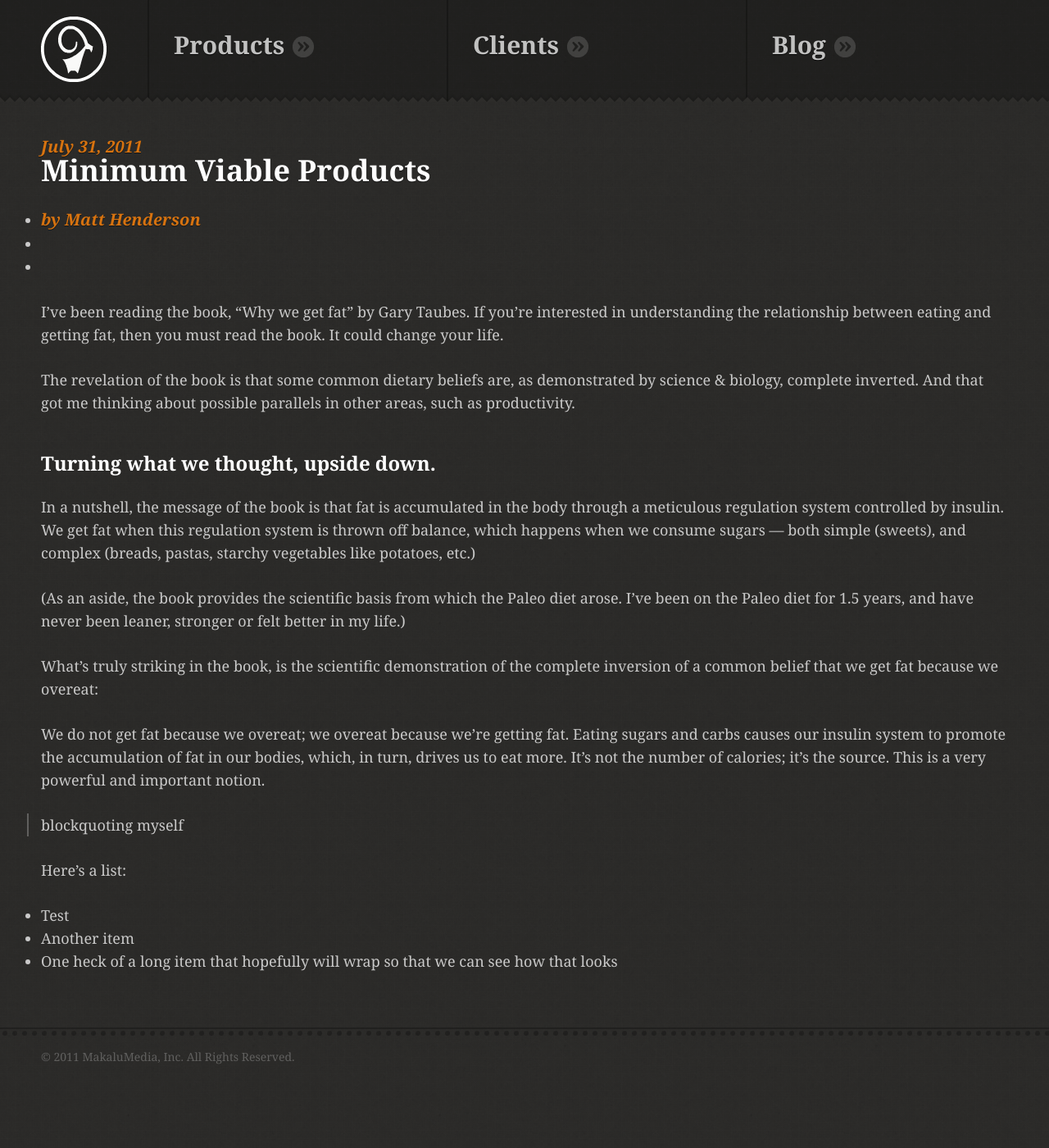
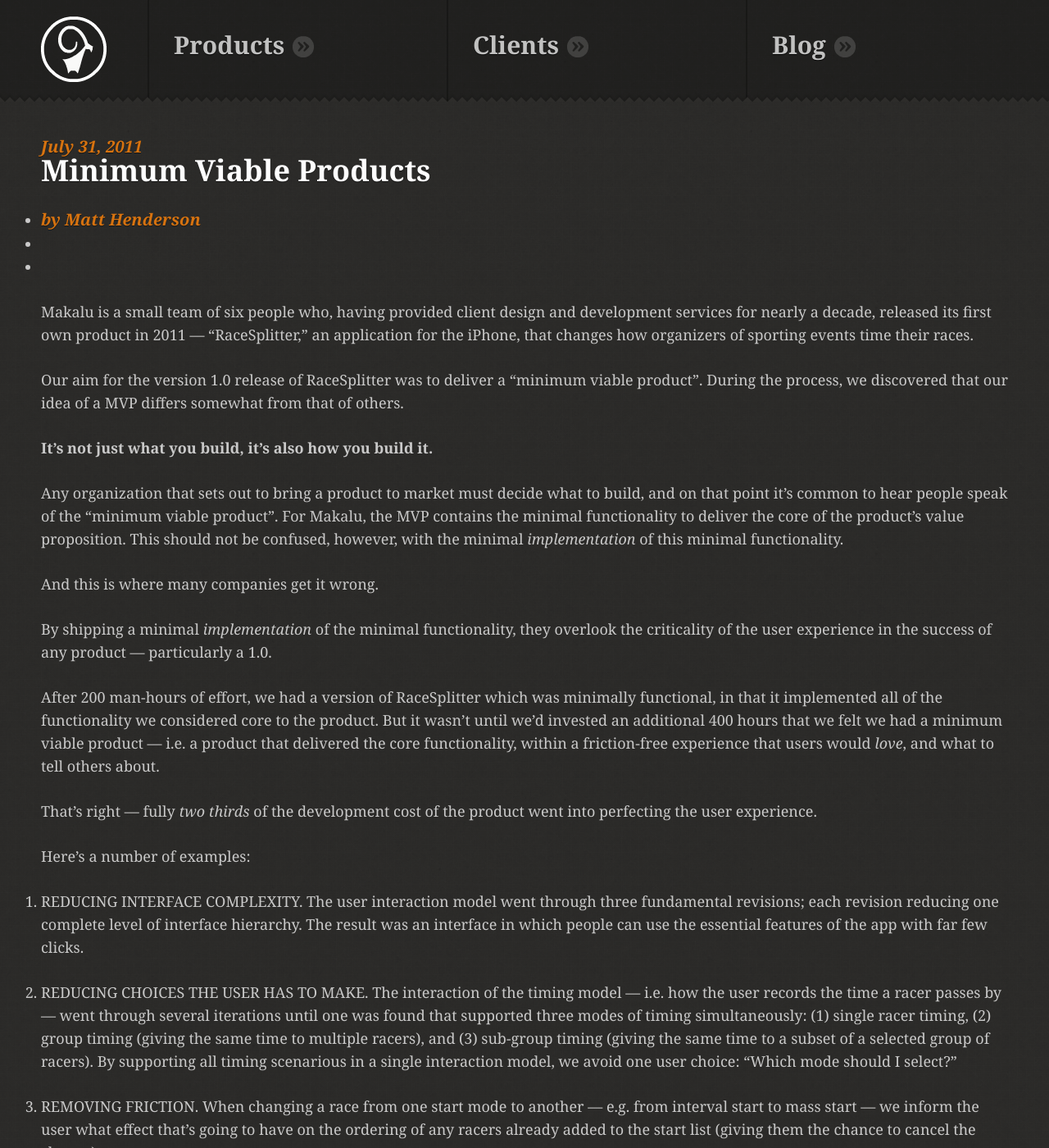
Before and after one commit to makalu/makalu.github.com, a Jekyll site: the page built from blog/_posts/2011-07-31-minimum-viable-product.markdown, in a window 1280 px wide and 1400 px high. Shown: the whole window at 82% size. Built offline with Jekyll 4.4.1, drawn with Linux system fonts in a browser that asks for light colours; nearby versions of some CDN libraries; some of the changed text lies outside the part shown.

Commit message:
Added content for the minimum viable product blog.

```diff
--- a/blog/_posts/2011-07-31-minimum-viable-product.markdown
+++ b/blog/_posts/2011-07-31-minimum-viable-product.markdown
@@ -3,27 +3,49 @@
 title: Minimum Viable Products
 author: Matt Henderson
 teaser: Right now we're discussing minimum viable products.
-excerpt: Lorem ipsum dolor sit amet, consectetur adipisicing elit, sed do eiusmod tempor incididunt ut labore et dolore magna aliqua. Ut enim ad minim veniam, quis nostrud exercitation ullamco laboris nisi ut aliquip ex ea commodo consequat. Duis aute irure dolor in reprehenderit in voluptate velit esse cillum dolore eu fugiat nulla pariatur. Excepteur sint occaecat cupidatat non proident, sunt in culpa qui officia deserunt mollit anim id est laborum.
+excerpt: Makalu is a small team of six people who, having provided client design and development services for nearly a decade, released its first own product in 2011 — “RaceSplitter,” an application for the iPhone, that changes how organizers of sporting events time their races. Our aim for the version 1.0 release of RaceSplitter was to deliver a “minimum viable product”. During the process, we discovered that our idea of a MVP differs somewhat from that of others.
 ---
 
-I’ve been reading the book, “Why we get fat” by Gary Taubes. If you’re interested in understanding the relationship between eating and getting fat, then you must read the book. It could change your life.
+Makalu is a small team of six people who, having provided client design and development services for nearly a decade, released its first own product in 2011 — “RaceSplitter,” an application for the iPhone, that changes how organizers of sporting events time their races.
 
-The revelation of the book is that some common dietary beliefs are, as demonstrated by science & biology, complete inverted. And that got me thinking about possible parallels in other areas, such as productivity.
+Our aim for the version 1.0 release of RaceSplitter was to deliver a “minimum viable product”. During the process, we discovered that our idea of a MVP differs somewhat from that of others.
 
-### Turning what we thought, upside down.
+**It’s not just what you build, it’s also how you build it.**
 
-In a nutshell, the message of the book is that fat is accumulated in the body through a meticulous regulation system controlled by insulin. We get fat when this regulation system is thrown off balance, which happens when we consume sugars — both simple (sweets), and complex (breads, pastas, starchy vegetables like potatoes, etc.)
+Any organization that sets out to bring a product to market must decide what to build, and on that point it’s common to hear people speak of the “minimum viable product”. For Makalu, the MVP contains the minimal functionality to deliver the core of the product’s value proposition. This should not be confused, however, with the minimal *implementation* of this minimal functionality.
 
-(As an aside, the book provides the scientific basis from which the Paleo diet arose. I’ve been on the Paleo diet for 1.5 years, and have never been leaner, stronger or felt better in my life.)
+And this is where many companies get it wrong.
 
-What’s truly striking in the book, is the scientific demonstration of the complete inversion of a common belief that we get fat because we overeat:
+By shipping a minimal *implementation* of the minimal functionality, they overlook the criticality of the user experience in the success of any product — particularly a 1.0.
 
-We do not get fat because we overeat; we overeat because we’re getting fat.
-Eating sugars and carbs causes our insulin system to promote the accumulation of fat in our bodies, which, in turn, drives us to eat more. It’s not the number of calories; it’s the source. This is a very powerful and important notion.
+After 200 man-hours of effort, we had a version of RaceSplitter which was minimally functional, in that it implemented all of the functionality we considered core to the product. But it wasn’t until we’d invested an additional 400 hours that we felt we had a minimum viable product — i.e. a product that delivered the core functionality, within a friction-free experience that users would *love*, and what to tell others about.
 
-> blockquoting myself
+That’s right — fully *two thirds* of the development cost of the product went into perfecting the user experience.
 
-Here's a list:
-* Test
-* Another item
-* One heck of a long item that hopefully will wrap so that we can see how that looks
+Here’s a number of examples:
+
+1. REDUCING INTERFACE COMPLEXITY. The user interaction model went through three fundamental revisions; each revision reducing one complete level of interface hierarchy. The result was an interface in which people can use the essential features of the app with far few clicks.
+
+2. REDUCING CHOICES THE USER HAS TO MAKE. The interaction of the timing model — i.e. how the user records the time a racer passes by — went through several iterations until one was found that supported three modes of timing simultaneously: (1) single racer timing, (2) group timing (giving the same time to multiple racers), and (3) sub-group timing (giving the same time to a subset of a selected group of racers). By supporting all timing scenarious in a single interaction model, we avoid one user choice: “Which mode should I select?”
+
+3. REMOVING FRICTION. When changing a race from one start mode to another — e.g. from interval start to mass start — we inform the user what effect that’s going to have on the ordering of any racers already added to the start list (giving them the chance to cancel the change).
+
+**Iterate with high-fidelity prototypes.**
+
+These kinds of user experience details are achieved through an iterative process of testing high-fidelity (working) prototypes of the application, and diligently seeking to remove all points of interface friction.
+
+You can identify friction by watching someone use the product for the first time, without a manual. When you ask them to create and run a race, and observe a smooth tap-tap-tap-tap-tap-done, you know you’re on the right path. But when you see tap-tap...hmmm...tap...oops...tap — you know further thinking and refinements are needed.
+
+**Costly, but worth it.**
+
+This process is costly. On the other hand, we’re convinced that in the long term, it’s the best path to creating successful products — meaning, products that *succeed* in the market.
+
+In the case of RaceSplitter, our initial users *loved* the product. In fact, due to the enthusiasm of a single early adopter in Norway, we’ve ended up selling nearly as many copies in that one small country as we have in the United States.
+
+Although there are many areas in which RaceSplitter can (and will) be improved, the most frequent feedback we received was along the lines of, “Wow — it’s so easy to use! I handed RaceSplitter to my friend before the race, and with no instruction he timed the entire event, edited a couple mis-entries, and published the results online.”
+
+**It’s your choice.**
+
+Shipping the minimal implementation of the minimum viable product increases the chance that your first users will think, “Nice idea. I’ll try to remember to check back someday.” — never to return.
+
+Perfect execution of the minimal viable product in a 1.0 release,  on the other hand, increases the chances that your initial users will be so delighted that they’ll want to tell others, and that organic promotion can be critical to a product’s success.
```
